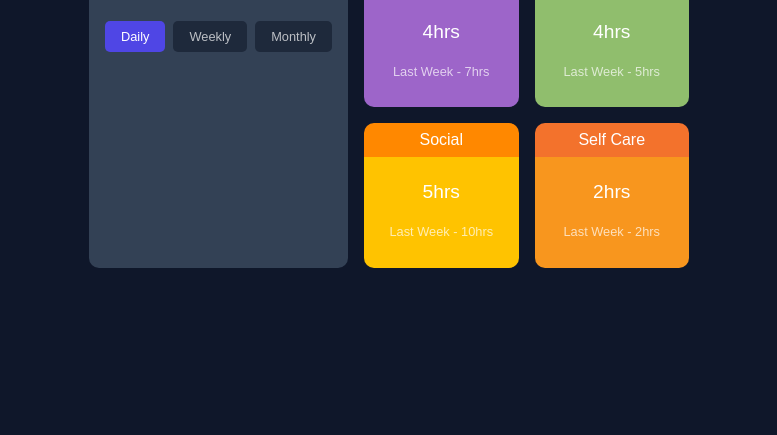
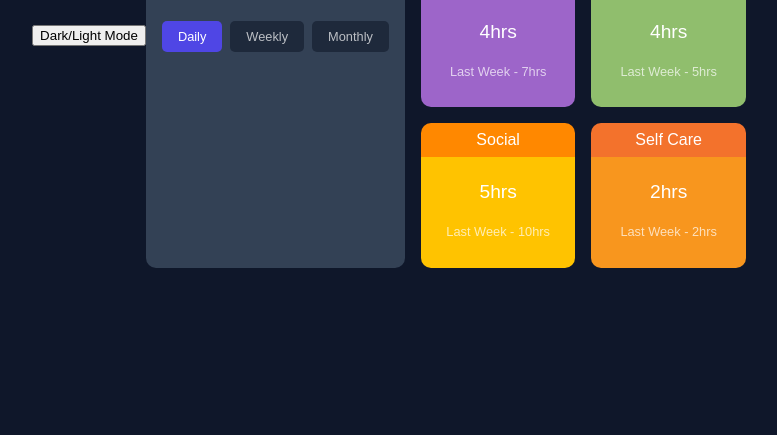
Before and after one commit to NJS005/time-tracking, a plain HTML site: page index.html in a window 1280 px wide. Shown: the part 365-800 px from the top of the page, without its empty margins (251-1028 px from the left). Drawn offline with Linux system fonts and the light colour scheme.

Commit message:
Update index.html

```diff
--- a/index.html
+++ b/index.html
@@ -3,22 +3,21 @@
 <head>
   <meta charset="UTF-8">
   <meta name="viewport" content="width=device-width, initial-scale=1.0">
-  <title>Compact Time Tracking Dashboard</title>
+  <title>Time Tracking Dashboard</title>
   <link rel="stylesheet" href="styles.css">
 </head>
 <body>
+  <button id="mode-toggle">Dark/Light Mode</button>
   <div class="dashboard">
     <div class="profile">
       <img src="images/image-jeremy.png" width="45%">
       <h2>Report for</h2>
       <h1>Jeremy Robson</h1>
-      <span class="po">
-           <ul class="timeframe-selector">
+      <ul class="timeframe-selector">
         <li class="active">Daily</li>
         <li>Weekly</li>
         <li>Monthly</li>
       </ul>
-    </span>
     </div>
     <div class="cards">
       <div class="card work">
```
